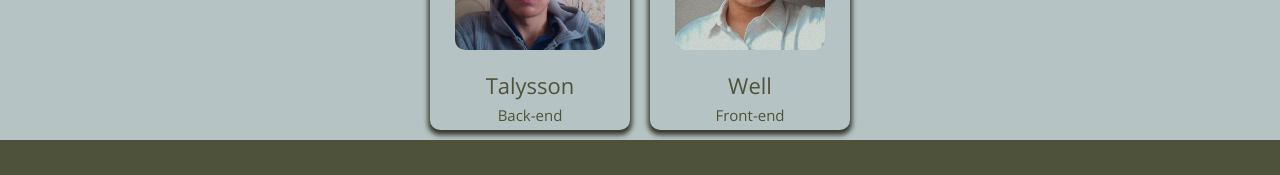
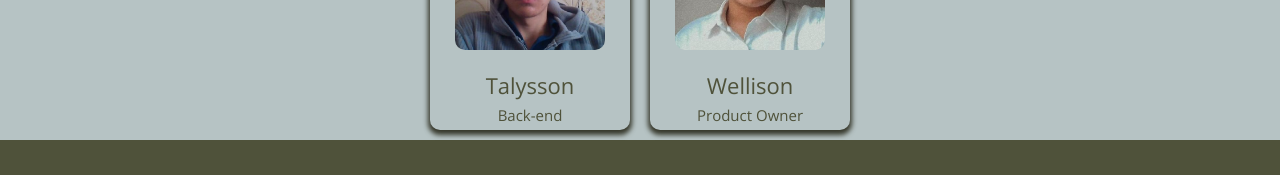
Before and after one commit to brendatondin/restauranteTucupi, a React (Vite) app: page /sobre in a window 1280 px wide. Shown: the part 1006-1181 px from the top of the page. Built offline with nearby package versions, Linux system fonts and the light colour scheme; a web font is replaced by a local one.

Commit message:
alteração no nome do Wellison na page de contato

```diff
--- a/src/pages/Contato/index.jsx
+++ b/src/pages/Contato/index.jsx
@@ -25,7 +25,7 @@ const Contato = () => {
           <Time img={brenda} nome="Brenda" titulo="Front-end" />
           <Time img={henry} nome="Henry" titulo="Back-end" />
           <Time img={talysson} nome="Talysson" titulo="Back-end" />
-          <Time img={well} nome="Well" titulo="Front-end" />
+          <Time img={well} nome="Wellison" titulo="Product Owner" />
         </TimeContainer>
       </ContainerMid>
     </ContainerPage>
```
